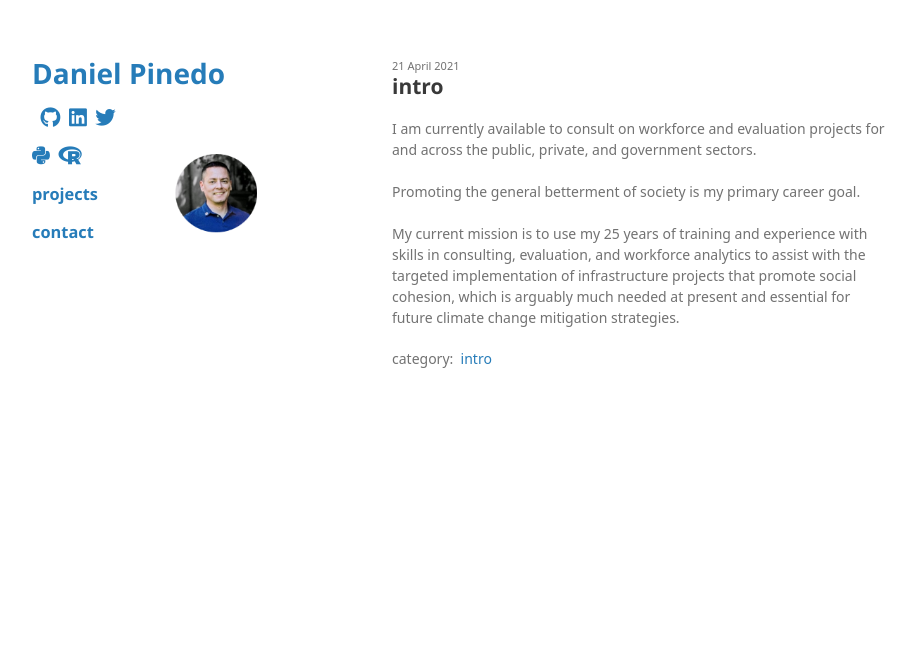
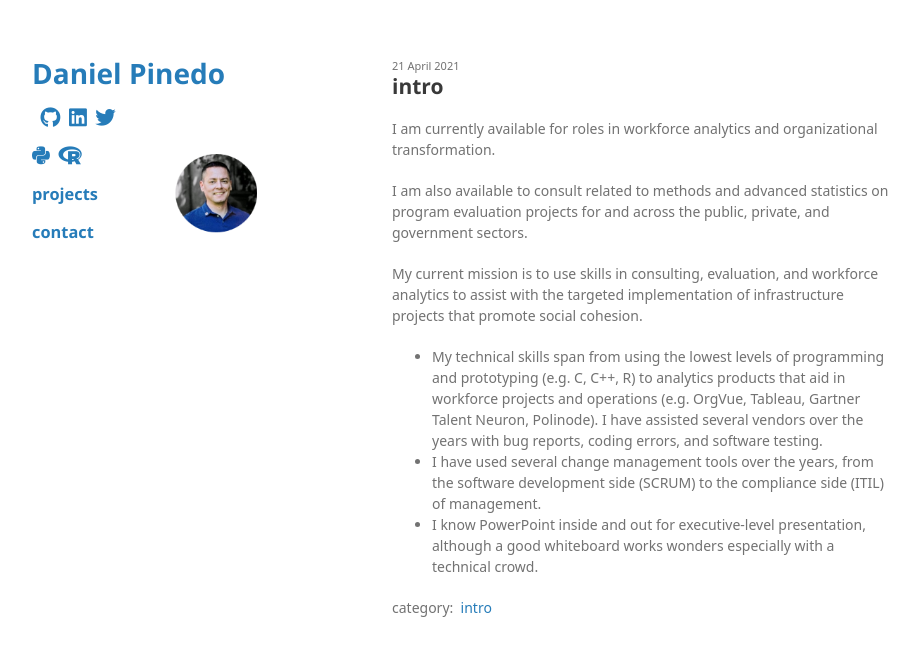
Before and after one commit to odenipinedo/odenipinedo.github.io, a Jekyll site: the page built from _posts/2021-04-21-intro.md, in a window 1280 px wide. Shown: the top 656 px of the page, without its empty margins (178-1097 px from the left). Built offline with Jekyll 4.4.1, drawn with Linux system fonts in a browser that asks for light colours; nearby versions of some CDN libraries; some web fonts are replaced; a style sheet for code colours, icons or effects is not loaded; the repository's description, which GitHub fills in, is left out.

Commit message:
Update 2021-04-21-intro.md

```diff
--- a/_posts/2021-04-21-intro.md
+++ b/_posts/2021-04-21-intro.md
@@ -12,10 +12,12 @@ sitemap:
   exclude: 'no'
 ---
 
-<p>
-I am currently available to consult on workforce and evaluation projects for and across the public, private, and government sectors.
-<br><br>
-Promoting the general betterment of society is my primary career goal.
-<br><br>
-My current mission is to use my 25 years of training and experience with skills in consulting, evaluation, and workforce analytics to assist with the targeted implementation of infrastructure projects that promote social cohesion, which is arguably much needed at present and essential for future climate change mitigation strategies.
-</p>
+I am currently available for roles in workforce analytics and organizational transformation.
+
+I am also available to consult related to methods and advanced statistics on program evaluation projects for and across the public, private, and government sectors.
+
+My current mission is to use skills in consulting, evaluation, and workforce analytics to assist with the targeted implementation of infrastructure projects that promote social cohesion.
+
+- My technical skills span from using the lowest levels of programming and prototyping (e.g. C, C++, R) to analytics products that aid in workforce projects and operations (e.g. OrgVue, Tableau, Gartner Talent Neuron, Polinode). I have assisted several vendors over the years with bug reports, coding errors, and software testing.
+- I have used several change management tools over the years, from the software development side (SCRUM) to the compliance side (ITIL) of management.
+- I know PowerPoint inside and out for executive-level presentation, although a good whiteboard works wonders especially with a technical crowd.
```
